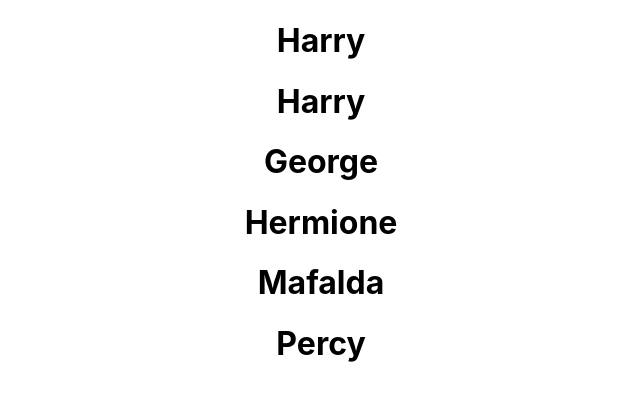
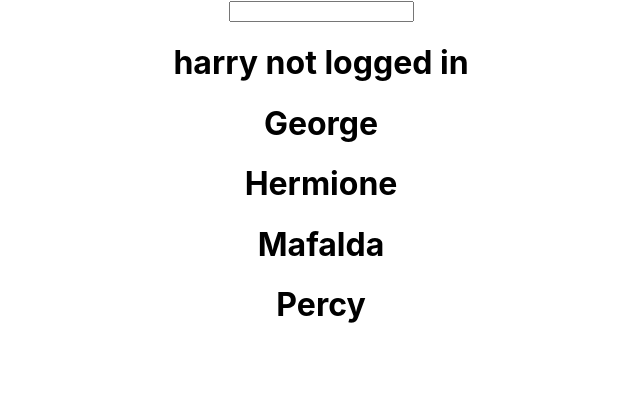
Before and after one commit to mmccart3/m44reactinsta, a React (Create React App) app: page / in a window 1280 px wide. Shown: the top 400 px of the page, without its empty margins (319-959 px from the left). Built offline with nearby package versions, Linux system fonts and the light colour scheme; the HTML template or start-up script is replaced by a standard one.

Commit message:
Conditional rendering

```diff
--- a/src/App.js
+++ b/src/App.js
@@ -3,12 +3,16 @@ import Box from "./components/box";
 import { useState, useEffect } from 'react';
 
 function App() {
-  const [user, setUser] = useState("Harry");
+  const [user, setUser] = useState("");
 
   return (
     <div className="App">
-      <h1>{user}</h1>
-      <Box name={user} />
+      {/* && is the equivalent of an IF statement */}
+      {/* ? and : are the equivalent of an IF ELSE statement */}
+      <input onChange = {(event) => setUser(event.target.value)} />
+      {user && <Box name={user} />}
+      {/* If user exists then display the username in the Box component */}
+      {(user == "Harry") ? <Box name="harry logged in" /> : <Box name = "harry not logged in"/>}
       <Box name="George"/>
       <Box name="Hermione"/>
       <Box name="Mafalda"/>
```
